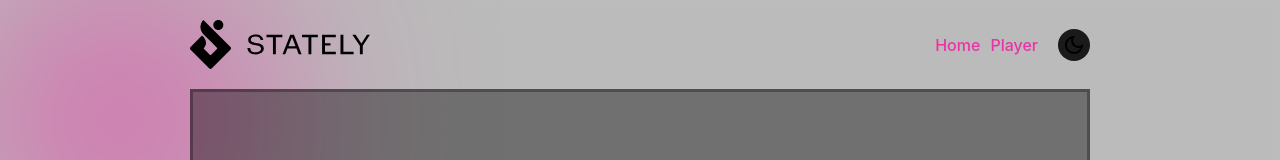
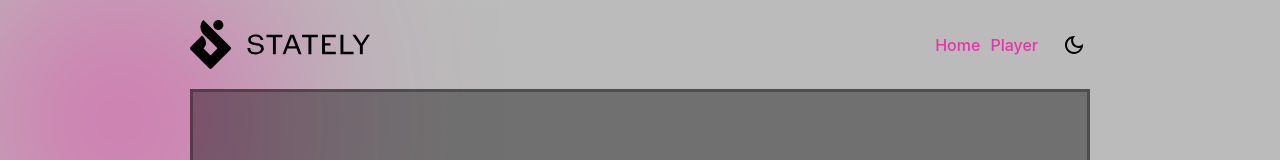
Before and after one commit to playsetler/finite-state-machines, a Vue app: page / in a window 1280 px wide. Shown: the top 160 px of the page. Built offline with nearby package versions, Linux system fonts and the light colour scheme.

Commit message:
minor-fix

```diff
--- a/src/components/layout/Header.vue
+++ b/src/components/layout/Header.vue
@@ -14,8 +14,12 @@
 
         <div class="theme-toggle">
             <button @click="toggleTheme()">
-                <svg viewBox="0 0 24 24" width="24" height="24" class="lightToggleIcon"><path fill="currentColor" d="M12,9c1.65,0,3,1.35,3,3s-1.35,3-3,3s-3-1.35-3-3S10.35,9,12,9 M12,7c-2.76,0-5,2.24-5,5s2.24,5,5,5s5-2.24,5-5 S14.76,7,12,7L12,7z M2,13l2,0c0.55,0,1-0.45,1-1s-0.45-1-1-1l-2,0c-0.55,0-1,0.45-1,1S1.45,13,2,13z M20,13l2,0c0.55,0,1-0.45,1-1 s-0.45-1-1-1l-2,0c-0.55,0-1,0.45-1,1S19.45,13,20,13z M11,2v2c0,0.55,0.45,1,1,1s1-0.45,1-1V2c0-0.55-0.45-1-1-1S11,1.45,11,2z M11,20v2c0,0.55,0.45,1,1,1s1-0.45,1-1v-2c0-0.55-0.45-1-1-1C11.45,19,11,19.45,11,20z M5.99,4.58c-0.39-0.39-1.03-0.39-1.41,0 c-0.39,0.39-0.39,1.03,0,1.41l1.06,1.06c0.39,0.39,1.03,0.39,1.41,0s0.39-1.03,0-1.41L5.99,4.58z M18.36,16.95 c-0.39-0.39-1.03-0.39-1.41,0c-0.39,0.39-0.39,1.03,0,1.41l1.06,1.06c0.39,0.39,1.03,0.39,1.41,0c0.39-0.39,0.39-1.03,0-1.41 L18.36,16.95z M19.42,5.99c0.39-0.39,0.39-1.03,0-1.41c-0.39-0.39-1.03-0.39-1.41,0l-1.06,1.06c-0.39,0.39-0.39,1.03,0,1.41 s1.03,0.39,1.41,0L19.42,5.99z M7.05,18.36c0.39-0.39,0.39-1.03,0-1.41c-0.39-0.39-1.03-0.39-1.41,0l-1.06,1.06 c-0.39,0.39-0.39,1.03,0,1.41s1.03,0.39,1.41,0L7.05,18.36z"></path></svg>
-                <svg viewBox="0 0 24 24" width="24" height="24" class="darkToggleIcon"><path fill="currentColor" d="M9.37,5.51C9.19,6.15,9.1,6.82,9.1,7.5c0,4.08,3.32,7.4,7.4,7.4c0.68,0,1.35-0.09,1.99-0.27C17.45,17.19,14.93,19,12,19 c-3.86,0-7-3.14-7-7C5,9.07,6.81,6.55,9.37,5.51z M12,3c-4.97,0-9,4.03-9,9s4.03,9,9,9s9-4.03,9-9c0-0.46-0.04-0.92-0.1-1.36 c-0.98,1.37-2.58,2.26-4.4,2.26c-2.98,0-5.4-2.42-5.4-5.4c0-1.81,0.89-3.42,2.26-4.4C12.92,3.04,12.46,3,12,3L12,3z"></path></svg>
+                <svg viewBox="0 0 24 24" width="24" height="24" class="lightToggleIcon">
+                    <path fill="currentColor" d="M12,9c1.65,0,3,1.35,3,3s-1.35,3-3,3s-3-1.35-3-3S10.35,9,12,9 M12,7c-2.76,0-5,2.24-5,5s2.24,5,5,5s5-2.24,5-5 S14.76,7,12,7L12,7z M2,13l2,0c0.55,0,1-0.45,1-1s-0.45-1-1-1l-2,0c-0.55,0-1,0.45-1,1S1.45,13,2,13z M20,13l2,0c0.55,0,1-0.45,1-1 s-0.45-1-1-1l-2,0c-0.55,0-1,0.45-1,1S19.45,13,20,13z M11,2v2c0,0.55,0.45,1,1,1s1-0.45,1-1V2c0-0.55-0.45-1-1-1S11,1.45,11,2z M11,20v2c0,0.55,0.45,1,1,1s1-0.45,1-1v-2c0-0.55-0.45-1-1-1C11.45,19,11,19.45,11,20z M5.99,4.58c-0.39-0.39-1.03-0.39-1.41,0 c-0.39,0.39-0.39,1.03,0,1.41l1.06,1.06c0.39,0.39,1.03,0.39,1.41,0s0.39-1.03,0-1.41L5.99,4.58z M18.36,16.95 c-0.39-0.39-1.03-0.39-1.41,0c-0.39,0.39-0.39,1.03,0,1.41l1.06,1.06c0.39,0.39,1.03,0.39,1.41,0c0.39-0.39,0.39-1.03,0-1.41 L18.36,16.95z M19.42,5.99c0.39-0.39,0.39-1.03,0-1.41c-0.39-0.39-1.03-0.39-1.41,0l-1.06,1.06c-0.39,0.39-0.39,1.03,0,1.41 s1.03,0.39,1.41,0L19.42,5.99z M7.05,18.36c0.39-0.39,0.39-1.03,0-1.41c-0.39-0.39-1.03-0.39-1.41,0l-1.06,1.06 c-0.39,0.39-0.39,1.03,0,1.41s1.03,0.39,1.41,0L7.05,18.36z"></path>
+                </svg>
+                <svg viewBox="0 0 24 24" width="24" height="24" class="darkToggleIcon">
+                    <path fill="currentColor" d="M9.37,5.51C9.19,6.15,9.1,6.82,9.1,7.5c0,4.08,3.32,7.4,7.4,7.4c0.68,0,1.35-0.09,1.99-0.27C17.45,17.19,14.93,19,12,19 c-3.86,0-7-3.14-7-7C5,9.07,6.81,6.55,9.37,5.51z M12,3c-4.97,0-9,4.03-9,9s4.03,9,9,9s9-4.03,9-9c0-0.46-0.04-0.92-0.1-1.36 c-0.98,1.37-2.58,2.26-4.4,2.26c-2.98,0-5.4-2.42-5.4-5.4c0-1.81,0.89-3.42,2.26-4.4C12.92,3.04,12.46,3,12,3L12,3z"></path>
+                </svg>
             </button>
         </div>
     </header>
@@ -84,9 +88,9 @@
     display: flex;
     justify-content: center;
     align-items: center;
+    background-color: transparent;
 }
 .DARK .theme-toggle button {
-    background-color: #333;
     transition: all 0.3s ease-in-out;
 }
 .lightToggleIcon {
```
Also changed, not shown: src/style.css (line endings or trailing spaces).
